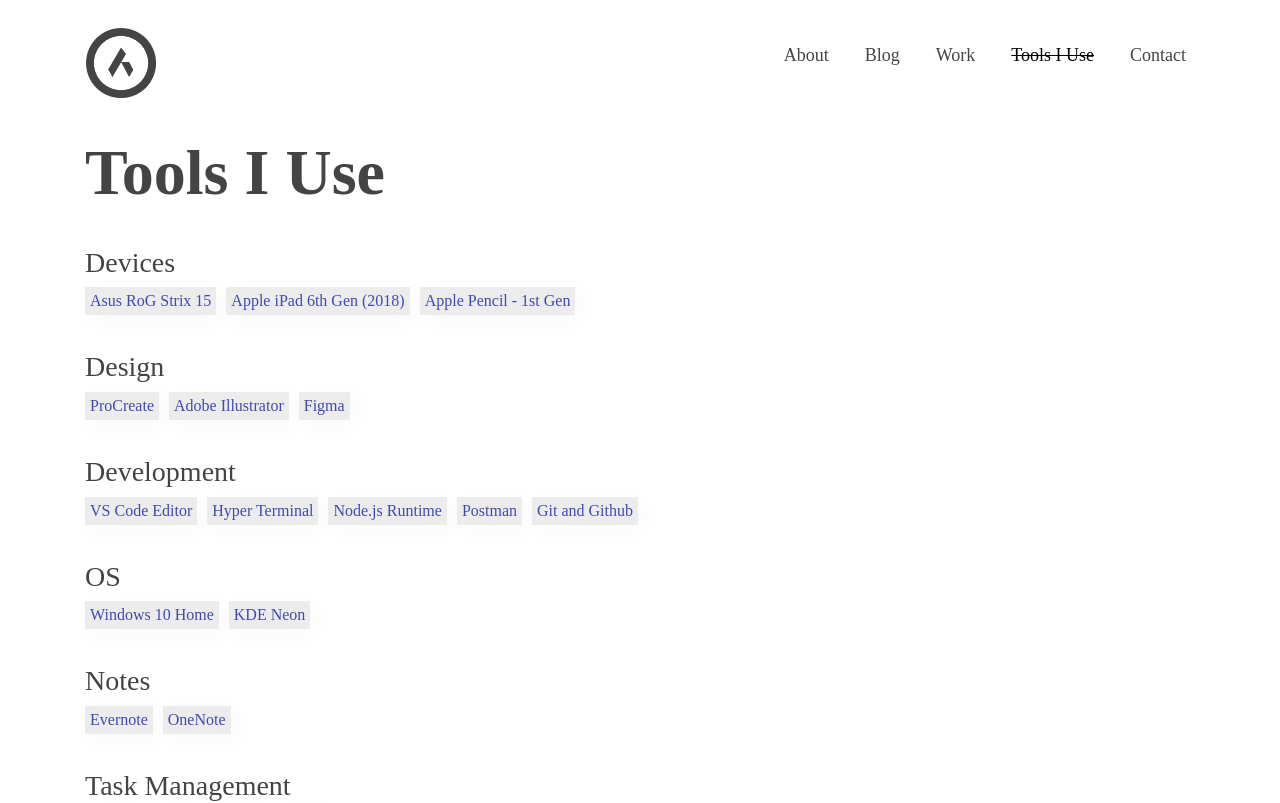
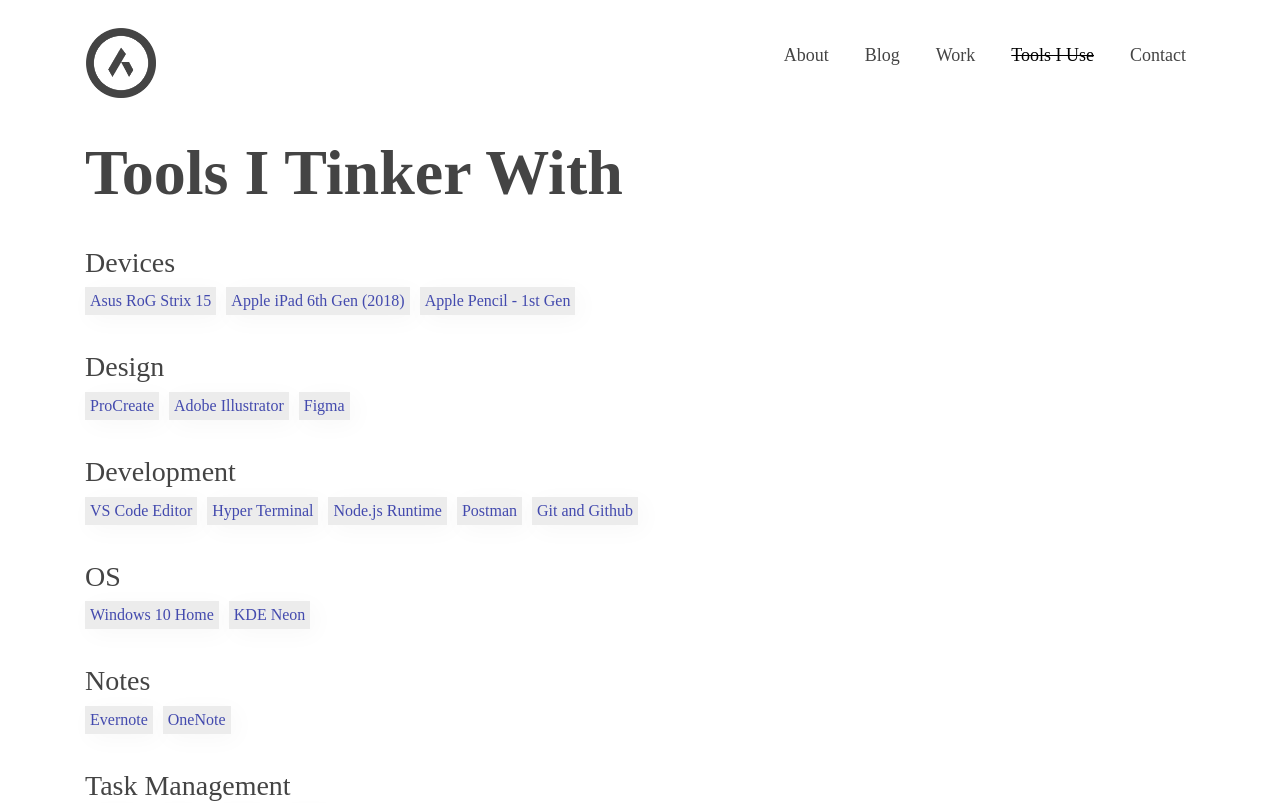
Before and after one commit to AdithyaBhat17/adithyabhat17.github.io, a React (Create React App) app: page /#/tools in a window 1280 px wide. Shown: the top 803 px of the page. Built offline with nearby package versions, Linux system fonts and the light colour scheme.

Commit message:
:sparkles: renamed header

```diff
--- a/src/Tools.js
+++ b/src/Tools.js
@@ -5,7 +5,7 @@
 
 const Tools = () => {
     React.useEffect(() => {
-        document.title = 'Tools I Use - Adithya NR'
+        document.title = 'Tools I Tinker With - Adithya NR'
         window.scrollTo(0, 0)
     })
     return (
@@ -13,7 +13,7 @@
             <Navbar selected = {3} />
             <br/>
             <div className="container">
-                <h1 className="contact-h1 work-h1">Tools I Use</h1> <br/>
+                <h1 className="contact-h1 work-h1">Tools I Tinker With</h1> <br/>
                 <h3 className="tools-h3">Devices</h3>
                 {tools && tools["0"].map((device, index) => (
                     <li
```
